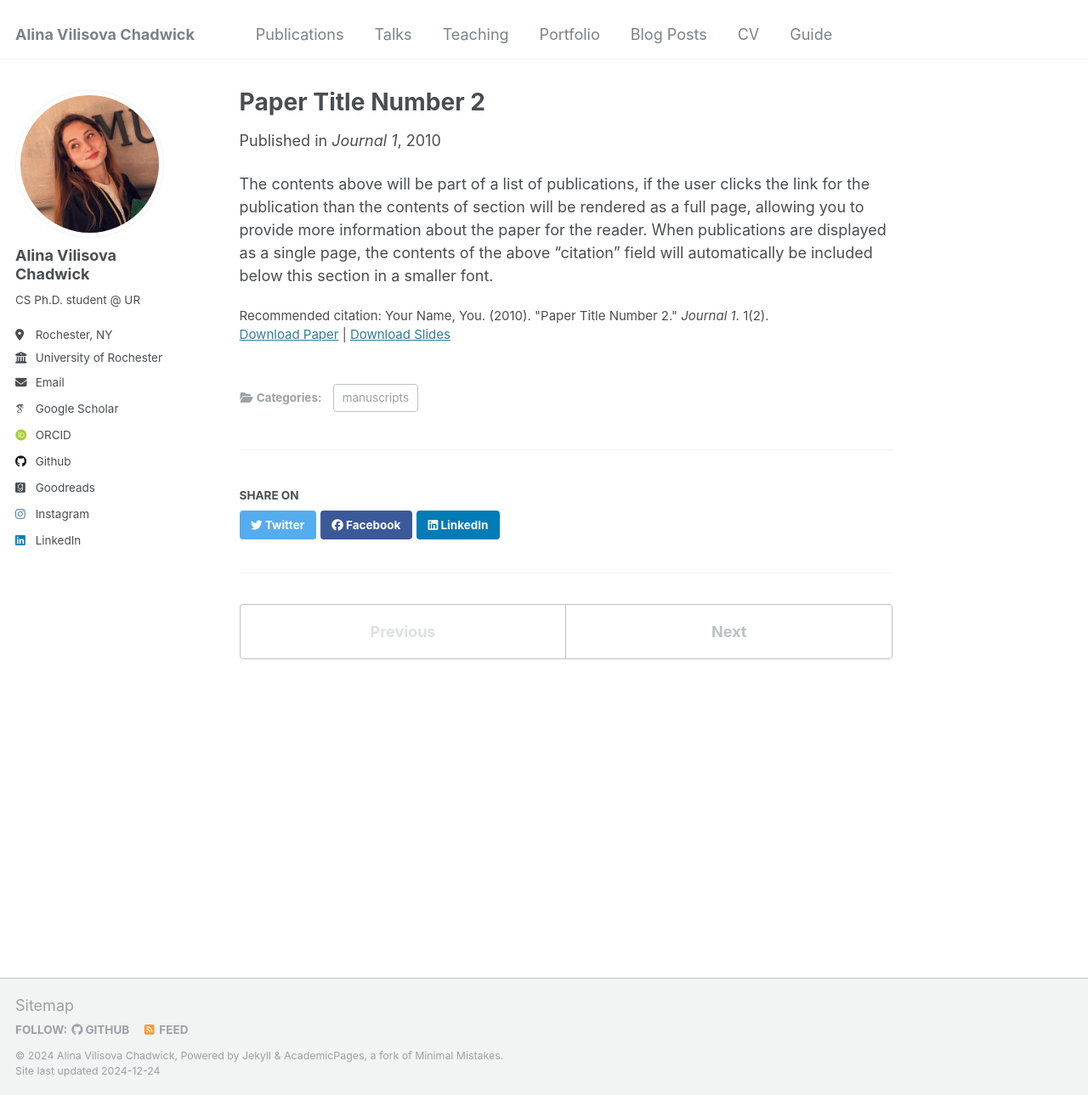
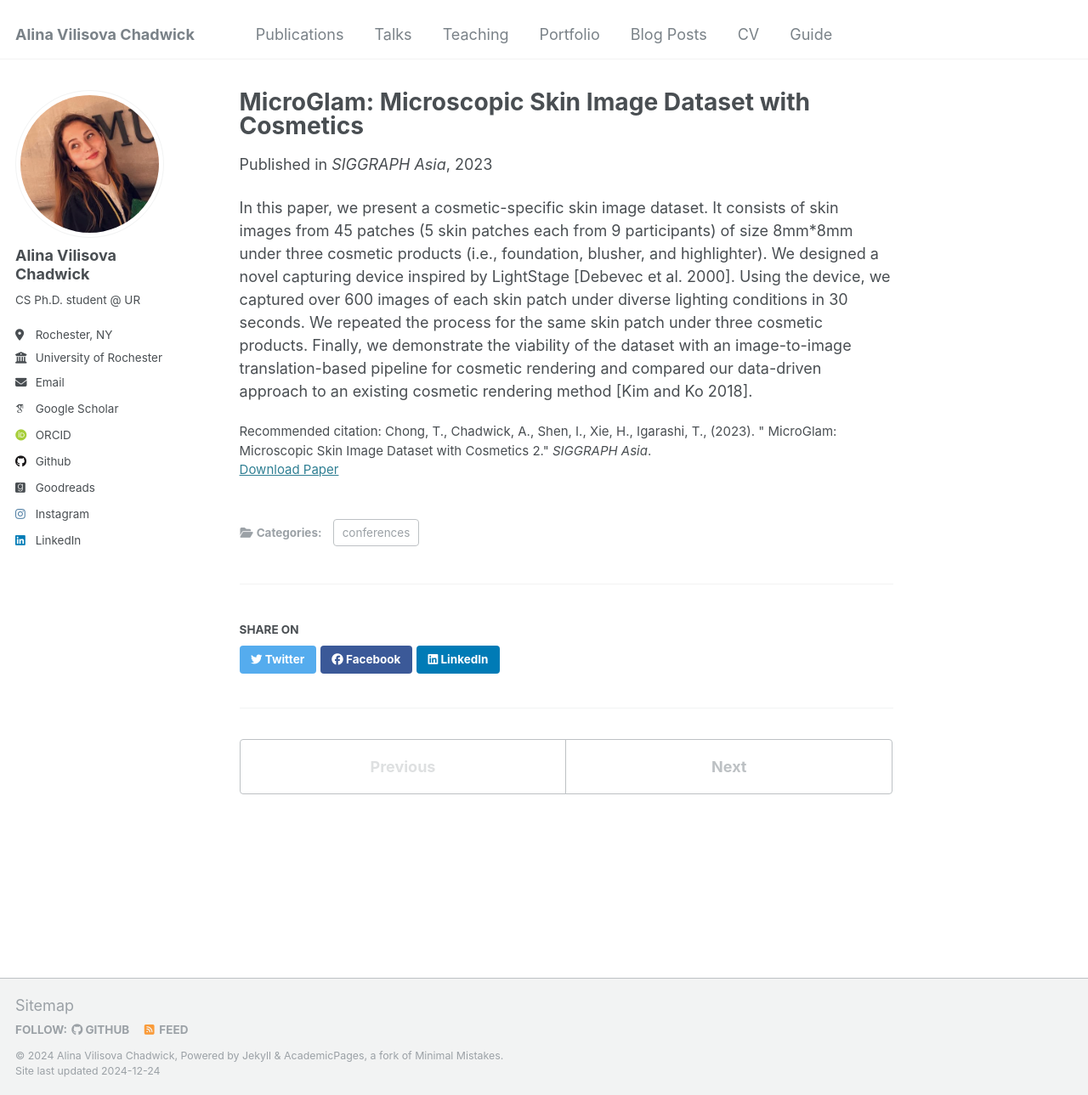
Before and after one commit to alinachadwick/alinachadwick.github.io, a Jekyll site: the page built from _publications/microglam.md, in a window 1280 px wide and 1289 px high. Shown: the whole window at 85% size. Built offline with Jekyll 4.4.1, drawn with Linux system fonts in a browser that asks for light colours; some web fonts are replaced.

Commit message:
finished pubs

```diff
--- a/_publications/microglam.md
+++ b/_publications/microglam.md
@@ -1,14 +1,14 @@
 ---
-title: "Paper Title Number 2"
+title: "MicroGlam: Microscopic Skin Image Dataset with Cosmetics"
 collection: publications
-category: manuscripts
-permalink: /publication/2010-10-01-paper-title-number-2
-excerpt: 'This paper is about the number 2. The number 3 is left for future work.'
-date: 2010-10-01
-venue: 'Journal 1'
-slidesurl: 'http://academicpages.github.io/files/slides2.pdf'
-paperurl: 'http://academicpages.github.io/files/paper2.pdf'
-citation: 'Your Name, You. (2010). &quot;Paper Title Number 2.&quot; <i>Journal 1</i>. 1(2).'
+category: conferences
+permalink: /publication/makeup-SA
+excerpt: 'We present a cosmetic-specific skin image dataset and demonstrate the viability of the dataset with an image-to-image translation-based pipeline for cosmetic rendering and compared our data-driven approach to an existing cosmetic rendering method.'
+date: 2023-11-28
+venue: 'SIGGRAPH Asia'
+# slidesurl: 'http://academicpages.github.io/files/slides2.pdf'
+paperurl: 'https://jdily.github.io/resource/microglam/MakeupSA2023_tech_comm_small.pdf'
+citation: 'Chong, T., Chadwick, A., Shen, I., Xie, H., Igarashi, T., (2023). &quot; MicroGlam: Microscopic Skin Image Dataset with Cosmetics 2.&quot; <i>SIGGRAPH Asia</i>. '
 ---
 
-The contents above will be part of a list of publications, if the user clicks the link for the publication than the contents of section will be rendered as a full page, allowing you to provide more information about the paper for the reader. When publications are displayed as a single page, the contents of the above "citation" field will automatically be included below this section in a smaller font.
+In this paper, we present a cosmetic-specific skin image dataset. It consists of skin images from 45 patches (5 skin patches each from 9 participants) of size 8mm*8mm under three cosmetic products (i.e., foundation, blusher, and highlighter). We designed a novel capturing device inspired by LightStage [Debevec et al. 2000]. Using the device, we captured over 600 images of each skin patch under diverse lighting conditions in 30 seconds. We repeated the process for the same skin patch under three cosmetic products. Finally, we demonstrate the viability of the dataset with an image-to-image translation-based pipeline for cosmetic rendering and compared our data-driven approach to an existing cosmetic rendering method [Kim and Ko 2018].
```
Also changed, not shown: _publications/airplane.md (+2 -2 lines).
